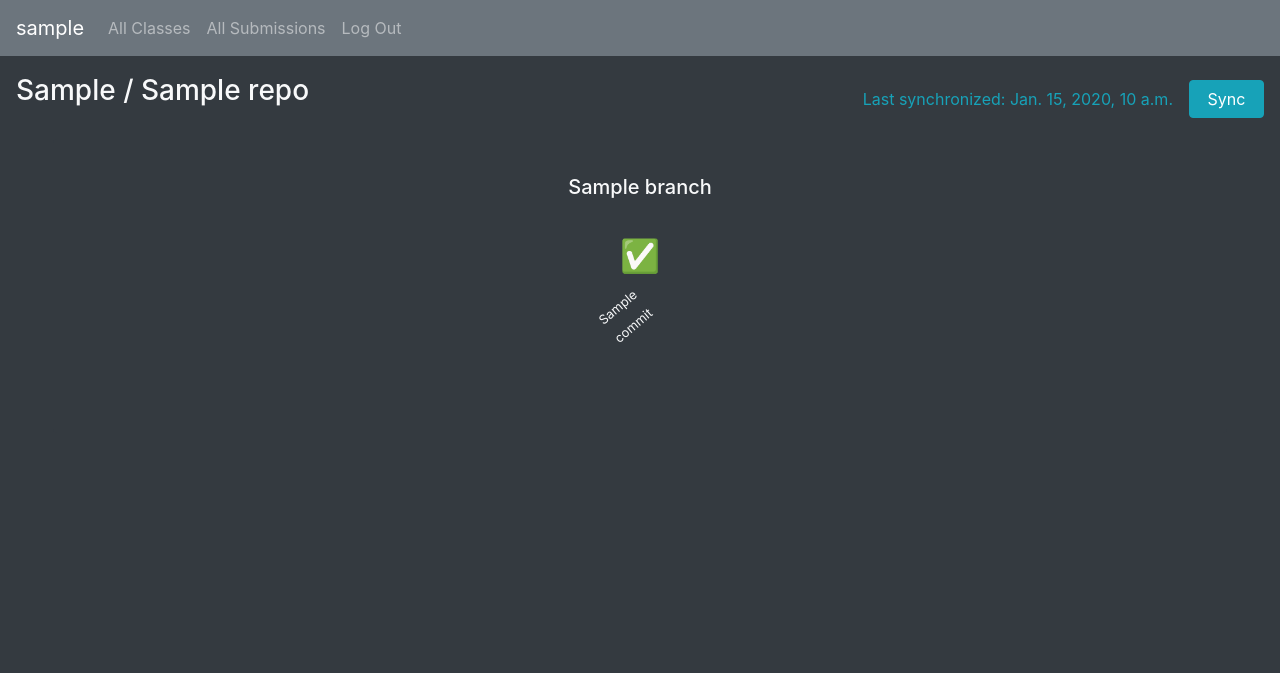
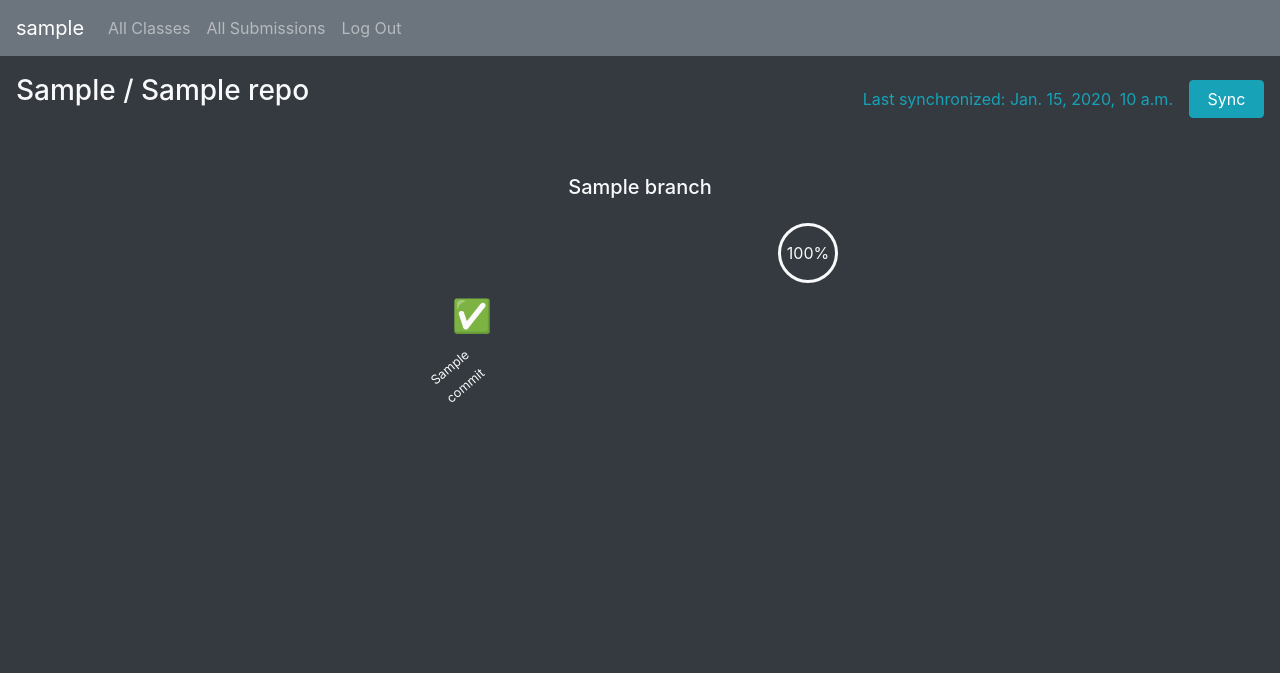
Before and after one commit to fabimass/class-report, a Django app: a page that uses submissions/templates/submissions/submissions.html in a window 1280 px wide. Shown: the top 673 px of the page. Run offline with Django 4.2, Linux system fonts and the light colour scheme; a user stored in the database is signed in; tables that the repository leaves empty hold one stand-in row (values such as "Sample post"); some libraries are stand-ins or nearby versions.

Commit message:
add completion percentage

```diff
--- a/submissions/static/submissions/styles.css
+++ b/submissions/static/submissions/styles.css
@@ -10,3 +10,16 @@
   min-width: 320px;
   width: 50%;
 }
+
+.completion-circle {
+  width:60px;
+  height:60px;
+  display: flex;
+  align-items: center;
+  justify-content: center;
+  border: 2px solid #f8f9fa;
+  border-width: 3px;
+  border-radius: 50%;
+  color: #f8f9fa;
+  font-size: 16px
+}
--- a/submissions/templates/submissions/submissions.html
+++ b/submissions/templates/submissions/submissions.html
@@ -12,7 +12,16 @@
             <div class="card mx-md-5 px-md-5 px-sm-1 py-3 bg-dark border-0 text-md-center">
                 <div class="card-body">
                     <h5 class="card-title text-light">{{ branch.name }}</h5>
-                    <div class="mb-4 mt-4 d-flex row justify-content-center">
+                    <div class="mb-4 mt-4 d-flex row">
+                        <div class="flex-grow-1"></div>
+                        <div class="flex-grow-1">
+                            <div class="d-flex">
+                                <div class="flex-grow-1"></div>
+                                <div class="completion-circle">
+                                    {{ branch.completion }}%
+                                </div>
+                            </div>
+                            <div class="d-flex flex-grow-1">
                                 {% for commit in branch.commits %}
 
                                     {% if forloop.counter > 1 %}
@@ -42,6 +51,9 @@
                                 {% endfor %}
                             </div>
                         </div>
+                        <div class="flex-grow-1"></div>
+                    </div>
+                </div>
             </div>
         {% endfor %}
     </div>
--- a/submissions/utils.py
+++ b/submissions/utils.py
@@ -19,9 +19,11 @@ def process_branches(branches, commits):
                 "submitted": commit.is_submitted(branch)
             })
 
+        completionPerc = int(( len(branch.commits.all()) / len(commits) ) * 100)
+
         processedBranches.append({
             "name": branch.name,
             "commits": processedCommits,
-            "percentage": branch.commits.all().count
+            "completion": completionPerc
         })
     return processedBranches
```
Lines whose indentation alone changed are shown as unchanged.
